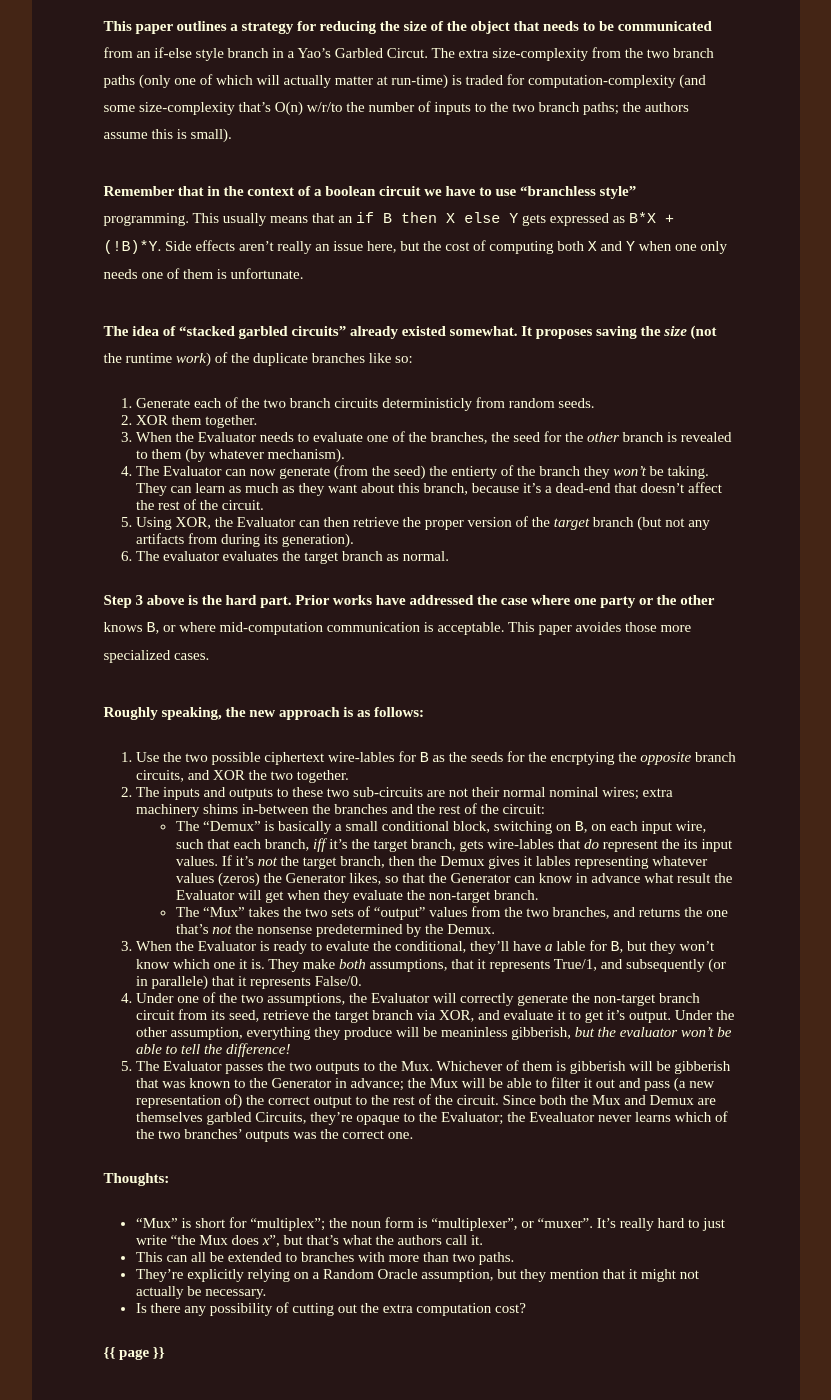
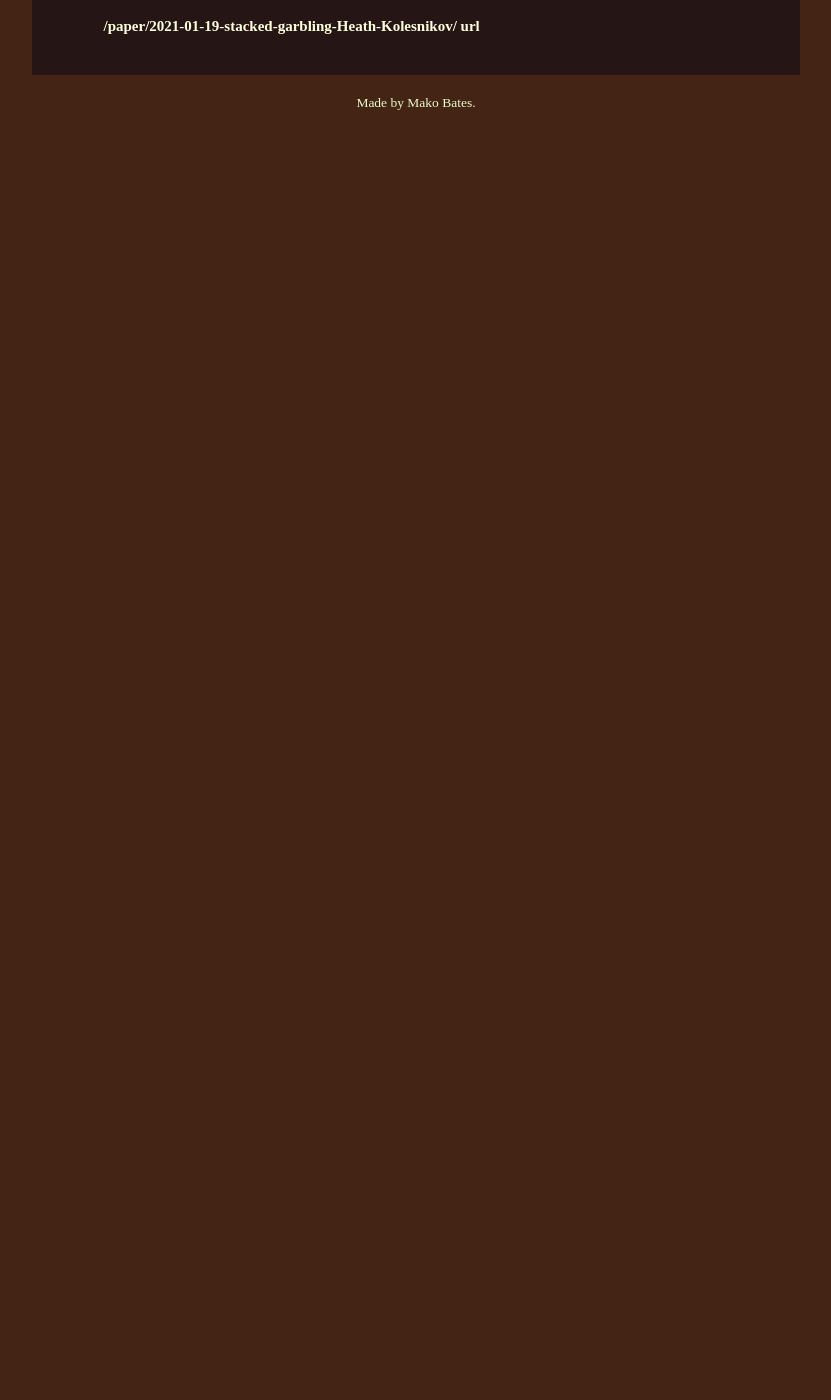
Before and after one commit to ShapeOfMatter/Mako-Bates, a Jekyll site: the page built from _papers/2021-01-19-stacked-garbling-Heath-Kolesnikov.md, in a window 1280 px wide and 1400 px high, scrolled down 1559 px. Shown: the whole window, without its empty margins (224-1055 px from the left). Built offline with Jekyll 4.4.1, drawn with Linux system fonts in a browser that asks for light colours; after the commit the page ends 1684 px from its top, so only the background shows below that.

Commit message:
layout for pages

```diff
--- a/_papers/2021-01-19-stacked-garbling-Heath-Kolesnikov.md
+++ b/_papers/2021-01-19-stacked-garbling-Heath-Kolesnikov.md
@@ -48,4 +48,4 @@ Thoughts:
 - They're explicitly relying on a Random Oracle assumption, but they mention that it might not actually be necessary.
 - Is there any possibility of cutting out the extra computation cost?
 
-{{ page }}
+{{ page.url }} url
```
